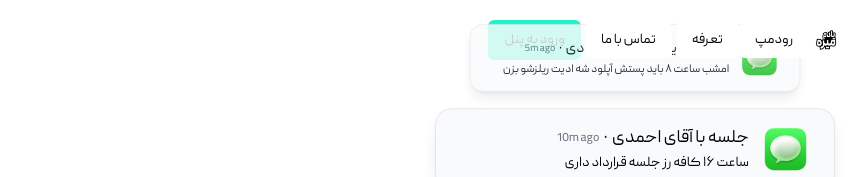
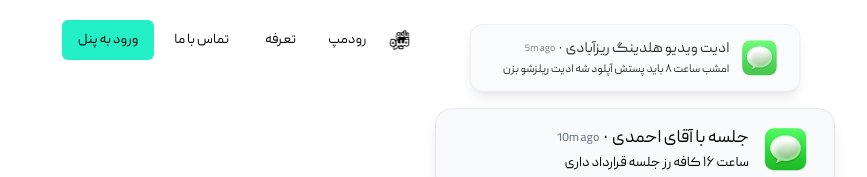
Before and after one commit to rezasmind/yadammire, a Next.js app: page / in a window 1280 px wide. Shown: the top 177 px of the page, without its empty margins (389-1256 px from the left). Built offline with nearby package versions, Linux system fonts and the light colour scheme.

Commit message:
Fix Header

```diff
--- a/src/pages/index.tsx
+++ b/src/pages/index.tsx
@@ -118,7 +118,9 @@ export function AnimatedListDemo() {
 export default function Home() {
   return (
     <main className="background-white w-full">
+      <div className="header w-full flex justify-center items-center">
       <Header />
+      </div>
       {AnimatedListDemo()}
       {/* <Image src={bg} alt="" className=" absolute z-[2]" />
       <Image src={bg} alt="" className=" absolute left-0 top-24" /> */}
```
